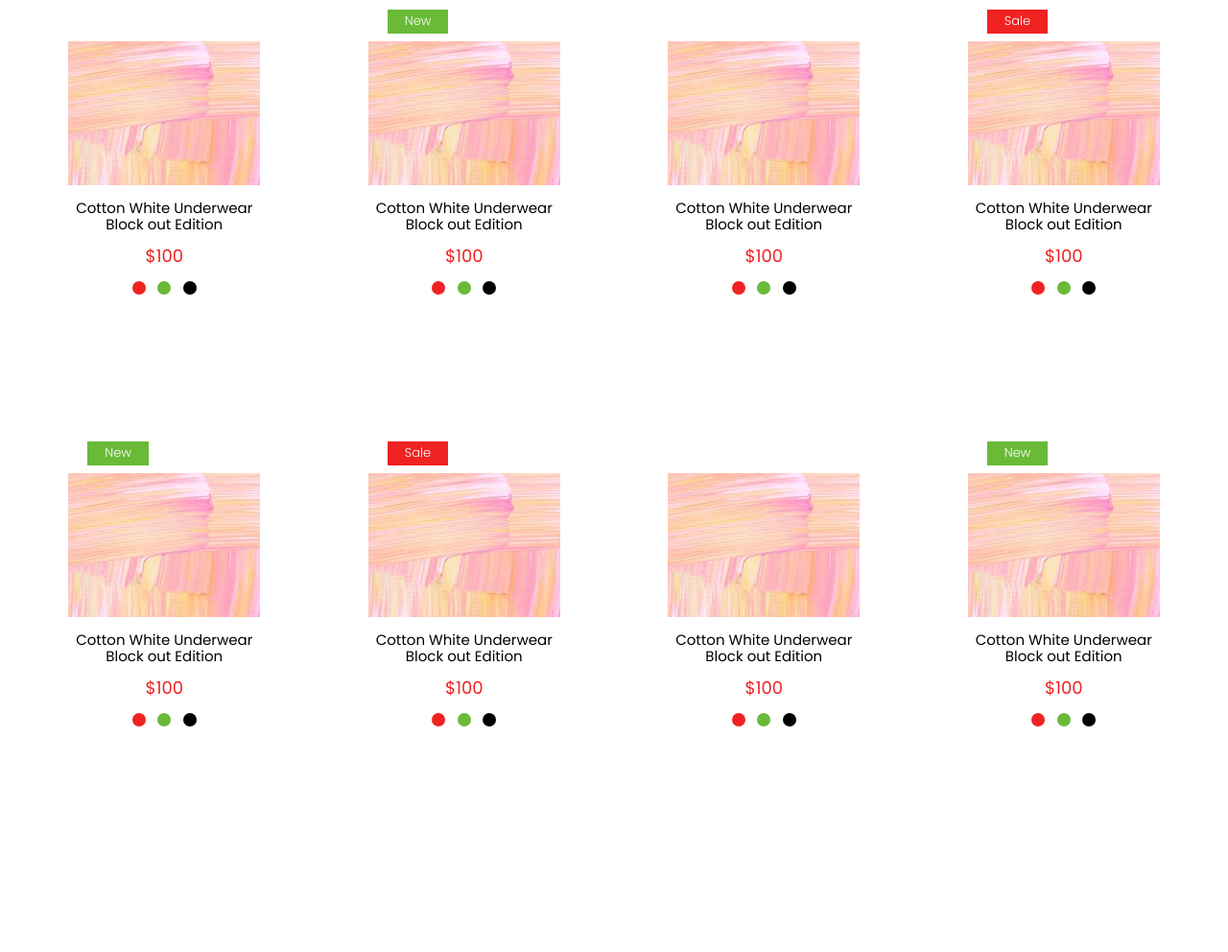
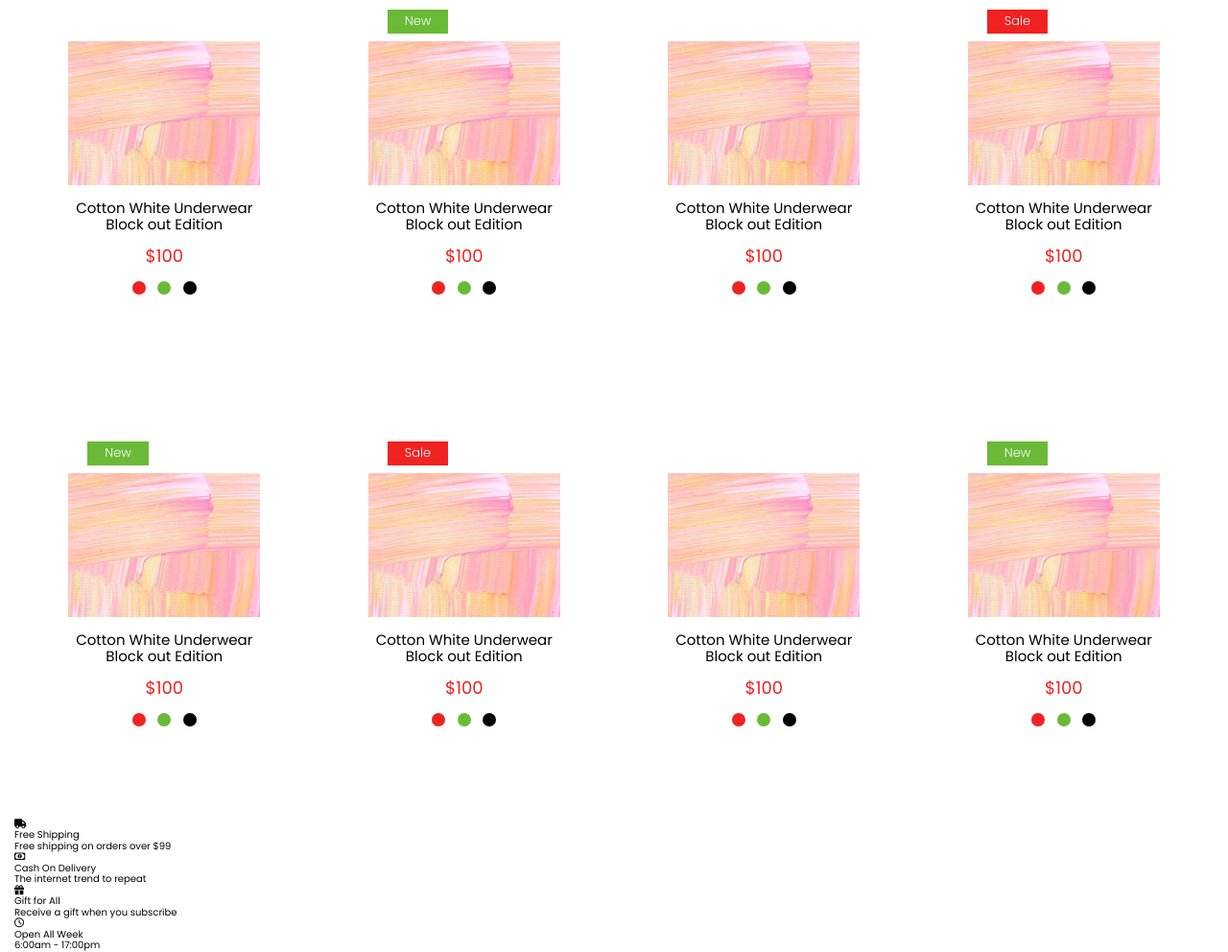
Before and after one commit to brett-powers/Modaz2, a plain HTML site: page index.html in a window 1280 px wide. Shown: the part 2521-3513 px from the top of the page at 96% size. Before the commit the page ends 3375 px from the top, so only its background shows below. Drawn offline with Linux system fonts and the light colour scheme.

Commit message:
Create HTML for offer section.

```diff
--- a/index.html
+++ b/index.html
@@ -318,6 +318,36 @@
           </article>
         </div>
       </section>
+      <section class="offer">
+        <div class="offer__container">
+          <div class="offer__icon">
+            <i class="fas fa-truck"></i>
+          </div>
+          <div class="offer__text">Free Shipping</div>
+          <div class="offer__info">Free shipping on orders over $99</div>
+        </div>
+        <div class="offer__container">
+          <div class="offer__icon">
+            <i class="far fa-money-bill-alt"></i>
+          </div>
+          <div class="offer__text">Cash On Delivery</div>
+          <div class="offer__info">The internet trend to repeat</div>
+        </div>
+        <div class="offer__container">
+          <div class="offer__icon">
+            <i class="fas fa-gift"></i>
+          </div>
+          <div class="offer__text">Gift for All</div>
+          <div class="offer__info">Receive a gift when you subscribe</div>
+        </div>
+        <div class="offer__container">
+          <div class="offer__icon">
+            <i class="far fa-clock"></i>
+          </div>
+          <div class="offer__text">Open All Week</div>
+          <div class="offer__info">6:00am - 17:00pm</div>
+        </div>
+      </section>
     </main>
   </body>
 </html>
```
